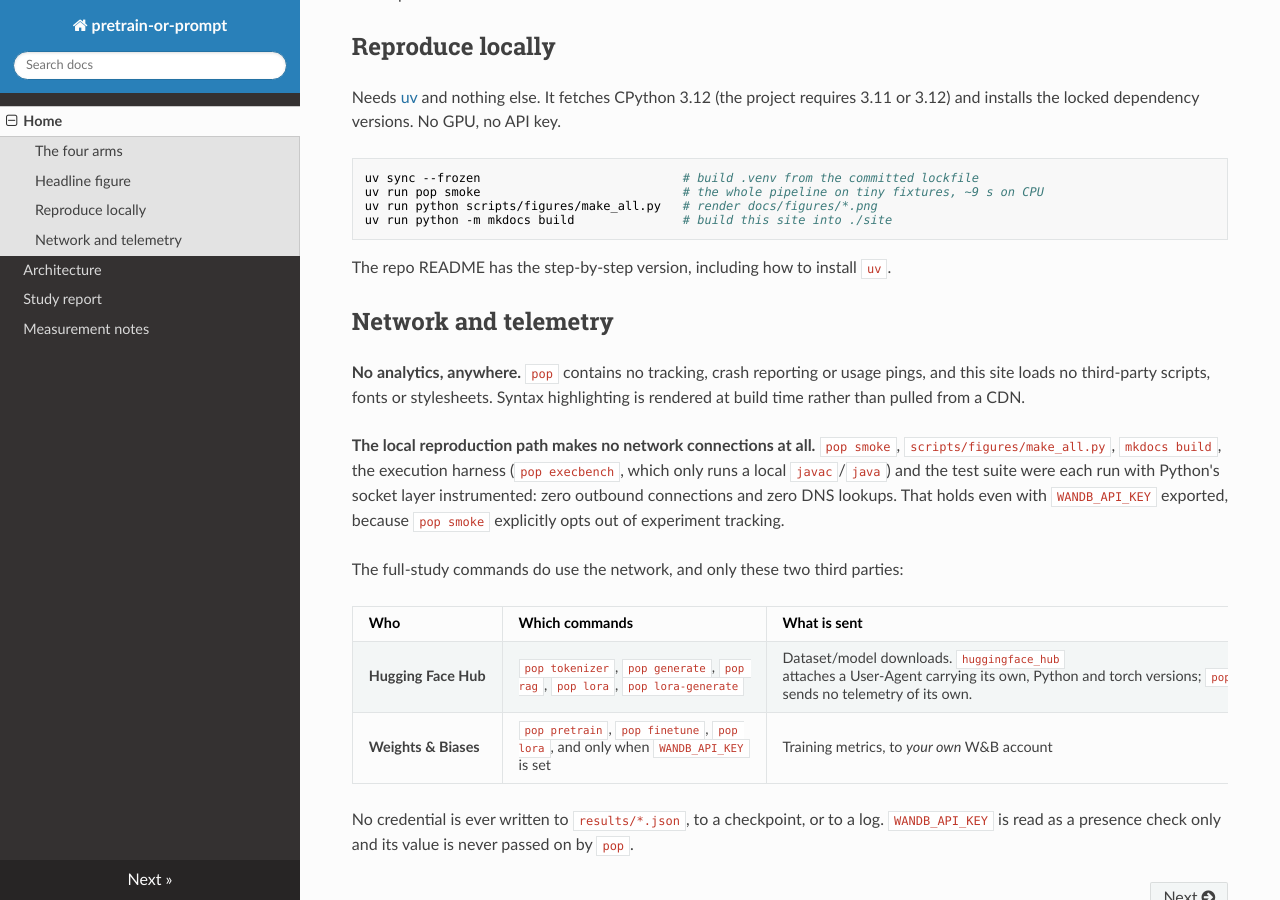
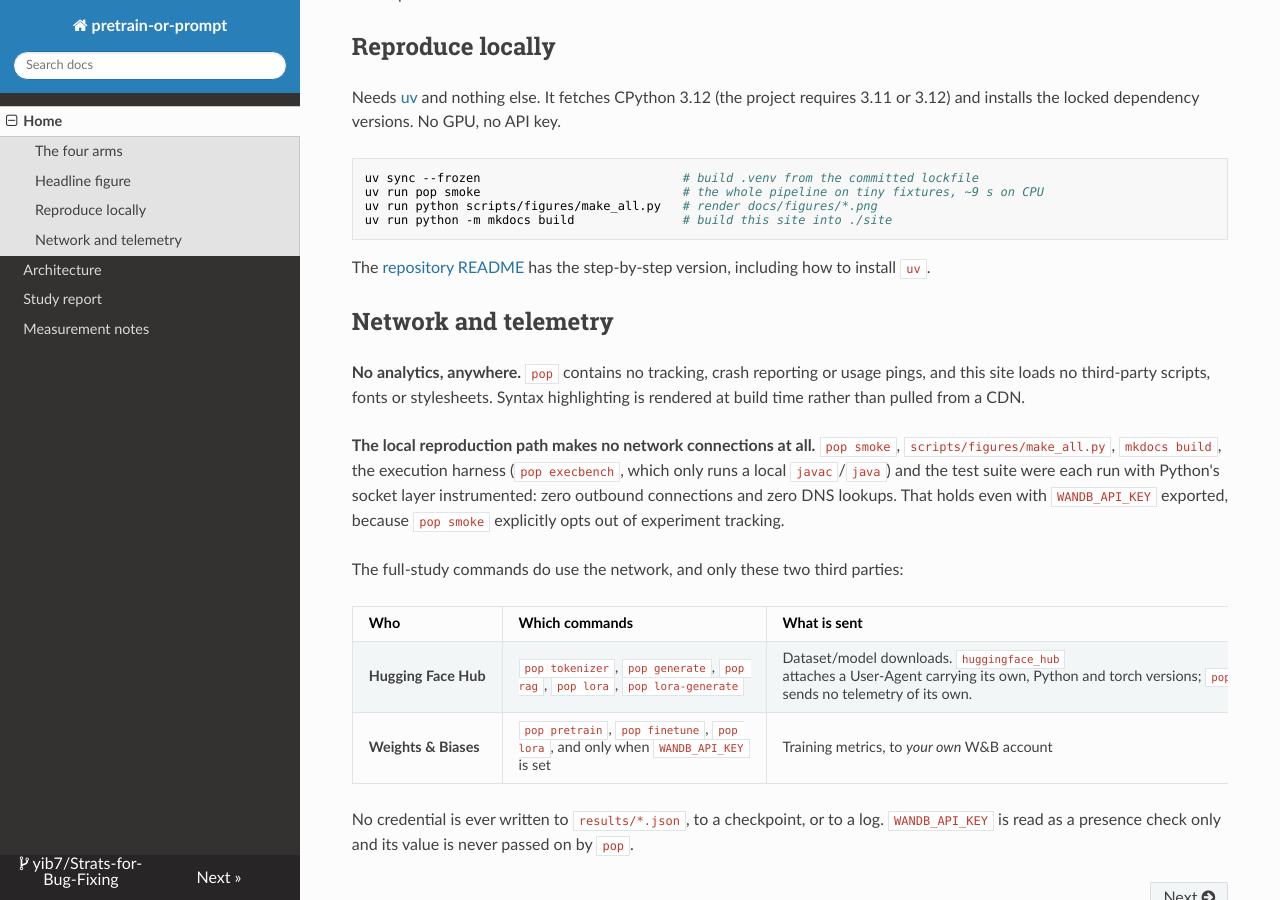
Before and after one commit to yib7/Strats-for-Bug-Fixing, an MkDocs documentation site: the page built from docs/index.md, in a window 1280 px wide and 900 px high, scrolled down 1279 px. Built offline with MkDocs 1.6.1, drawn with Linux system fonts in a browser that asks for light colours; some of the changed text lies outside the part shown.

Commit message:
link the repo and the published site to each other
The site went live at yib7.github.io/Strats-for-Bug-Fixing but nothing pointed at
it: the README still told readers to build the docs locally, the repo's homepage
field was empty, and the site had no way back to the code.

The README now leads with the URL and carries a Docs badge; mkdocs `repo_url`
puts a GitHub link in the theme sidebar. The repo homepage field is set through
the API, not this commit.

````diff
--- a/docs/index.md
+++ b/docs/index.md
@@ -49,7 +49,8 @@
 uv run python -m mkdocs build               # build this site into ./site
 ```
 
-The repo README has the step-by-step version, including how to install `uv`.
+The [repository README](https://github.com/yib7/Strats-for-Bug-Fixing) has the step-by-step version,
+including how to install `uv`.
 
 ## Network and telemetry
 
--- a/mkdocs.yml
+++ b/mkdocs.yml
@@ -10,6 +10,11 @@
 # script and icon the 404 page asks for resolves one directory too high and 404s in turn, leaving an
 # unstyled error page. Keep this in step with the Pages deployment.
 site_url: https://yib7.github.io/Strats-for-Bug-Fixing/
+
+# Puts a "GitHub" link in the theme's sidebar, so a reader who arrives on the site can get to the
+# code without having to guess the URL.
+repo_url: https://github.com/yib7/Strats-for-Bug-Fixing
+repo_name: yib7/Strats-for-Bug-Fixing
 
 theme:
   name: readthedocs
````
Also changed, not shown: README.md (+5 -1 lines).
